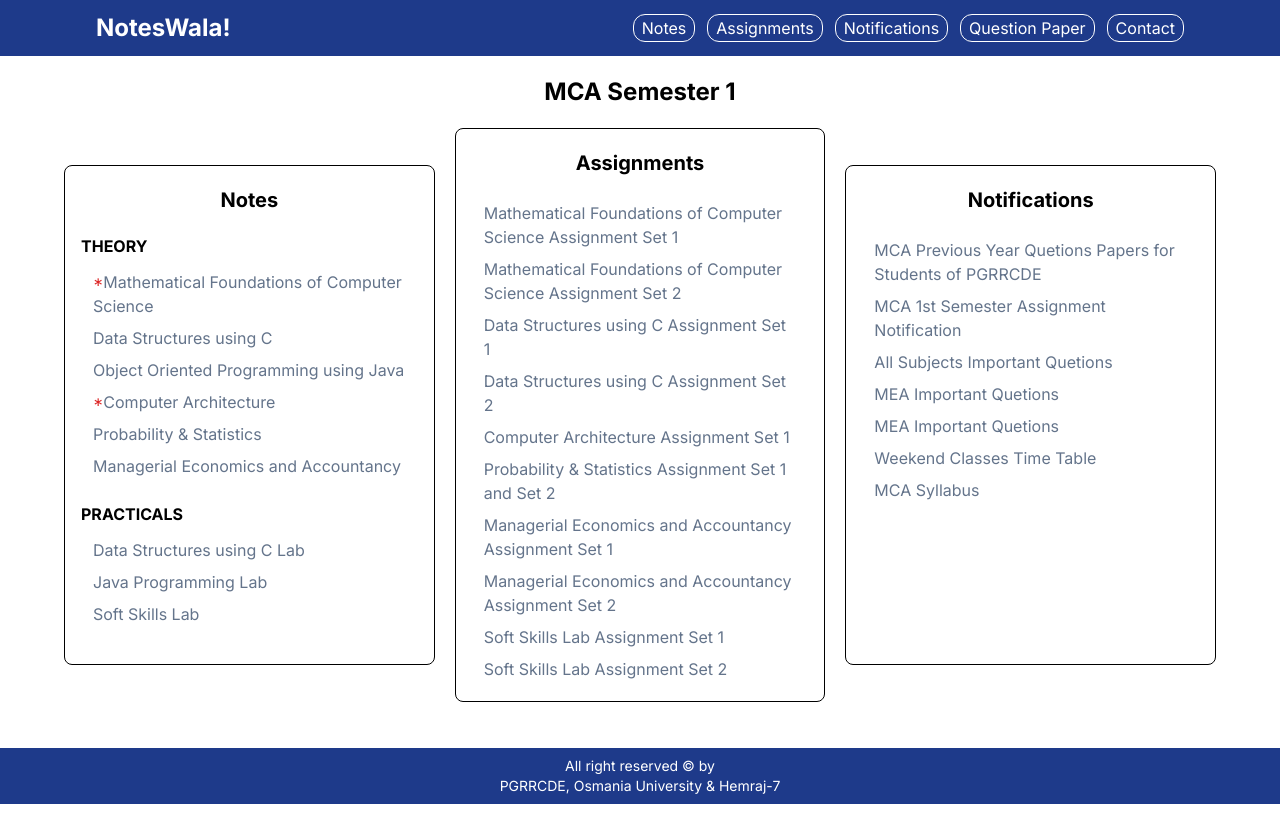
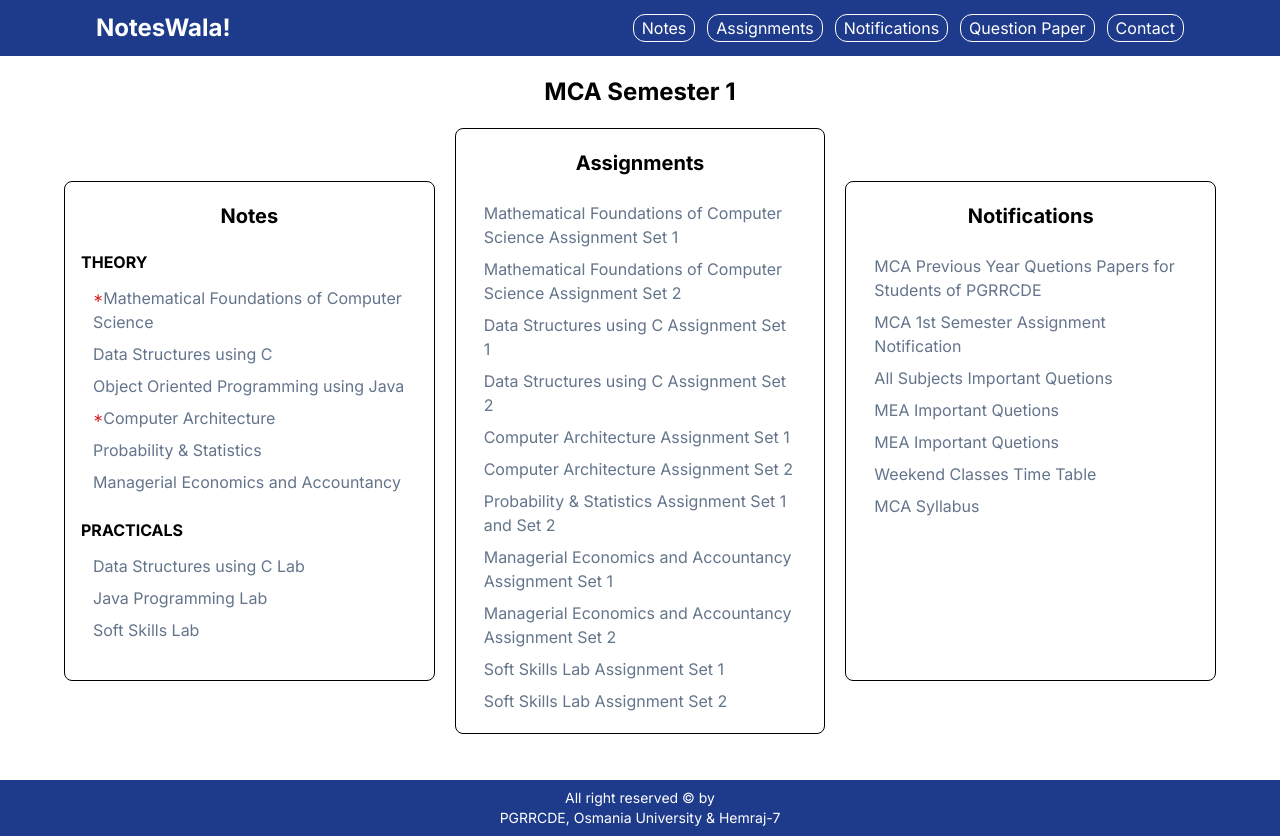
Before and after one commit to Hemraj-7/NotesWala, a Next.js app: page /explore in a window 1280 px wide. Before the commit the page ends 804 px from the top, so only its background shows below. Built offline with nearby package versions, Linux system fonts and the light colour scheme.

Commit message:
computer achitecture set 2  Assignment add

```diff
--- a/app/explore/page.js
+++ b/app/explore/page.js
@@ -37,6 +37,7 @@ const page = () => {
               <li className='text-slate-500 hover:text-black'><Link href={'/assignment/Data Structure using C Assignment Set 2.pdf'}>Data Structures using C Assignment Set 2</Link></li>
               {/* <li className='text-slate-500 hover:text-black'><Link href={'/'}>Object Oriented Programming using Java</Link></li> */}
               <li className='text-slate-500 hover:text-black'><Link href={'/assignment/computer architecture set-1.pdf'}>Computer Architecture Assignment Set 1</Link></li>
+              <li className='text-slate-500 hover:text-black'><Link href={'/assignment/computer architecture set-2.pdf'}>Computer Architecture Assignment Set 2</Link></li>
               <li className='text-slate-500 hover:text-black'><Link href={'/assignment/Probability Statistics Assignment Set 1 and 2.pdf'}>Probability & Statistics Assignment Set 1 and Set 2</Link></li>
               <li className='text-slate-500 hover:text-black'><Link href={'/assignment/MEA Assignment Set 1.pdf'}>Managerial Economics and Accountancy Assignment Set 1</Link></li>
               <li className='text-slate-500 hover:text-black'><Link href={'/assignment/MEA Assignment set 2.pdf'}>Managerial Economics and Accountancy Assignment Set 2</Link></li>
```
Also changed, not shown: 2 other files (tests, documents, lock files or other folders).
